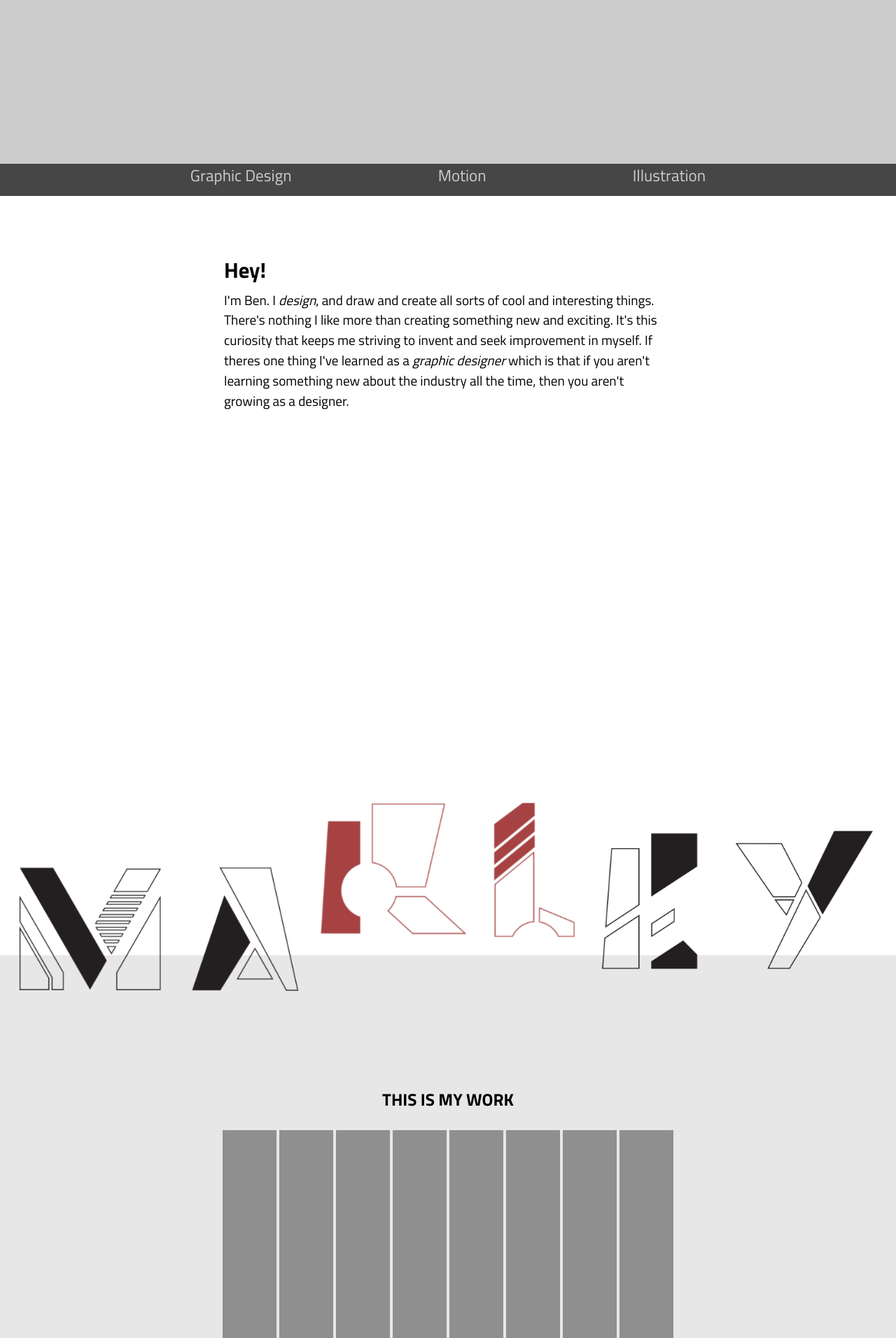
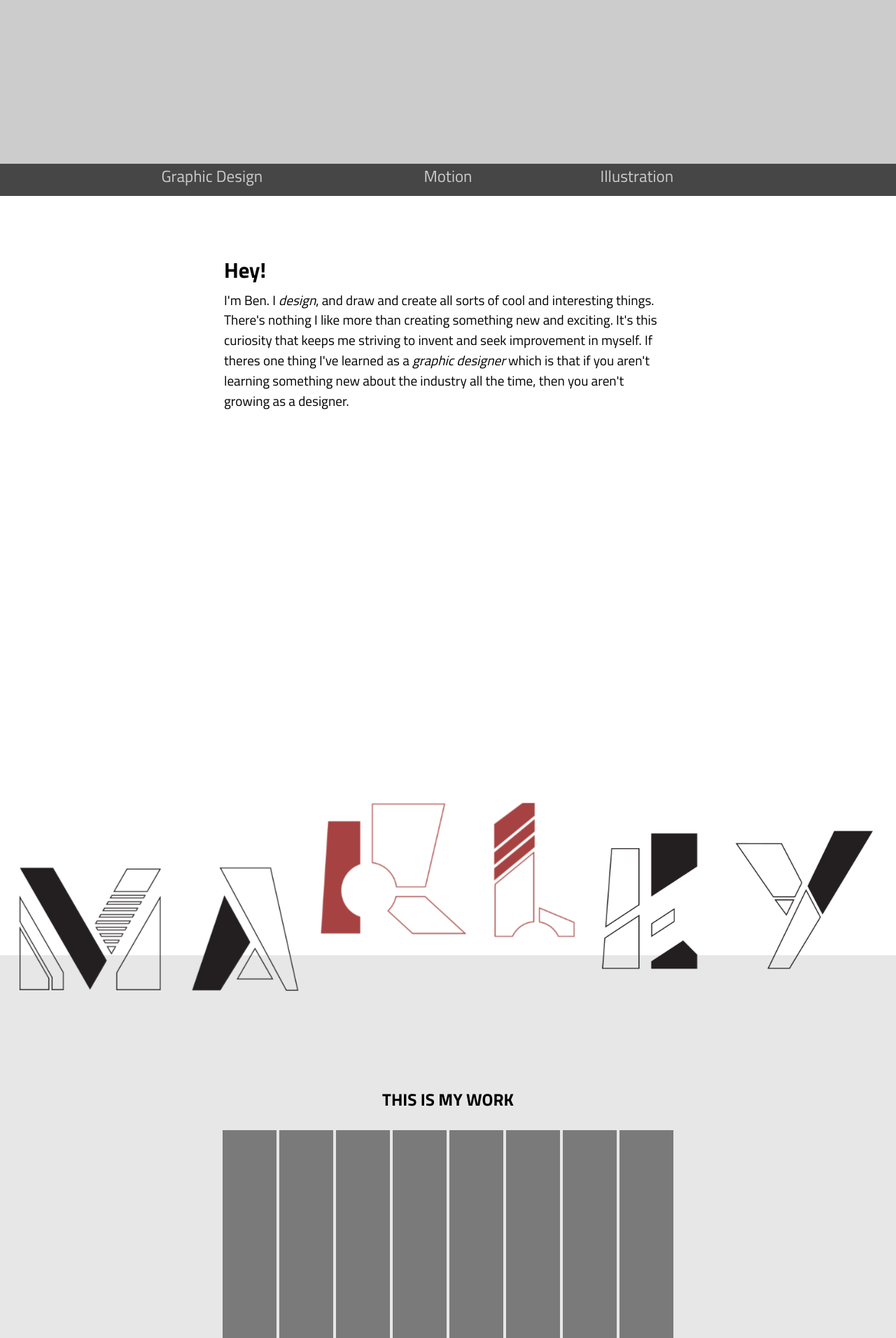
Before and after one commit to benmarley/portfolio, a Jekyll site: the page built from index.html, in a window 1280 px wide. Shown: the part 383-2295 px from the top of the page at 70% size. Built offline with Jekyll 4.4.1, drawn with Linux system fonts in a browser that asks for light colours; Markdown is read by kramdown in place of the engine named in the settings.

Commit message:
fixed issues with accessibility

```diff
--- a/_layouts/default.html
+++ b/_layouts/default.html
@@ -17,11 +17,11 @@
   	<meta property="og:site_name" content="Ben Marley Design">
   	<meta property="og:description" content="The portfolio site of Ben Marley">
 
-  	<meta name="twitter:card" content"Designing for the Future">
-  	<meta name="twitter:title" content"Ben Marley – Designing For the Future - Ottawa, Canada">
-  	<meta name="twitter:url" content"http://benmarleydesign.ca">
-  	<meta name="twitter:description" content"The portfolio site of Ben Marley">
-  	<meta name="twitter:image" content"images/#">
+  	<meta name="twitter:card" content="Designing for the Future">
+  	<meta name="twitter:title" content="Ben Marley – Designing For the Future - Ottawa, Canada">
+  	<meta name="twitter:url" content="http://benmarleydesign.ca">
+  	<meta name="twitter:description" content="The portfolio site of Ben Marley">
+  	<meta name="twitter:image" content="images/#">
 
 
 </head>
--- a/css/main.css
+++ b/css/main.css
@@ -179,20 +179,34 @@
 	padding-bottom: 5em;
 }
 
+.tab-1{
+left:12%;
+}
+.tab-2{
+left:50%;
+transform:translateX(-50%);
+}
+
+.tab-3{
+	left:61%;
+
+}
+
 .tab {
 	display: inline-block;
-	padding-left: 8%;
-	padding-right: 8%;
-	padding-bottom: 4em;
+	padding-left: 6%;
+	padding-right: 6%;
+	padding-bottom: 1em;
 	background-color: #464646;
-	position: relative;
-	bottom: 0;
+	position: absolute;
+	bottom: -11px;
 	-webkit-transition: all 300ms linear;
 	transition: all 300ms linear;
 }
 
-.tab:hover {
-	transform:translateY(-20%);
+.tab:hover,
+.center-tabs a:focus .tab {
+	padding-bottom: 4em;
 	-webkit-transition: all 300ms linear;
 	transition: all 300ms linear;
 	background-color: #6B6B6B;
@@ -209,8 +223,8 @@
 	transition: all 400ms linear;
 	padding: 0;
 	margin: 0;
-	-webkit-filter: brightness(70%);
-	filter: brightness(70%);
+	-webkit-filter: brightness(60%);
+	filter: brightness(60%);
 }
 
 .expanding-divs {
@@ -226,7 +240,7 @@
 }
 
 .container:hover,
-.container:focus,
+.expanding-divs a:focus .container,
 .container:active {
 	width: 30%;
 	-webkit-transition: all 400ms linear;
@@ -303,7 +317,7 @@
 
 .tab-bg {
 	width: 100%;
-	height: 10em;
+	height: 2.5em;
 	position: absolute;
 	top: 91%;
 	background-color:  #464646;
--- a/gd-title.html
+++ /dev/null
@@ -1,4 +0,0 @@
----
-layout: gd-title
-title: Graphic Design – Ben Marley Design
----
```
